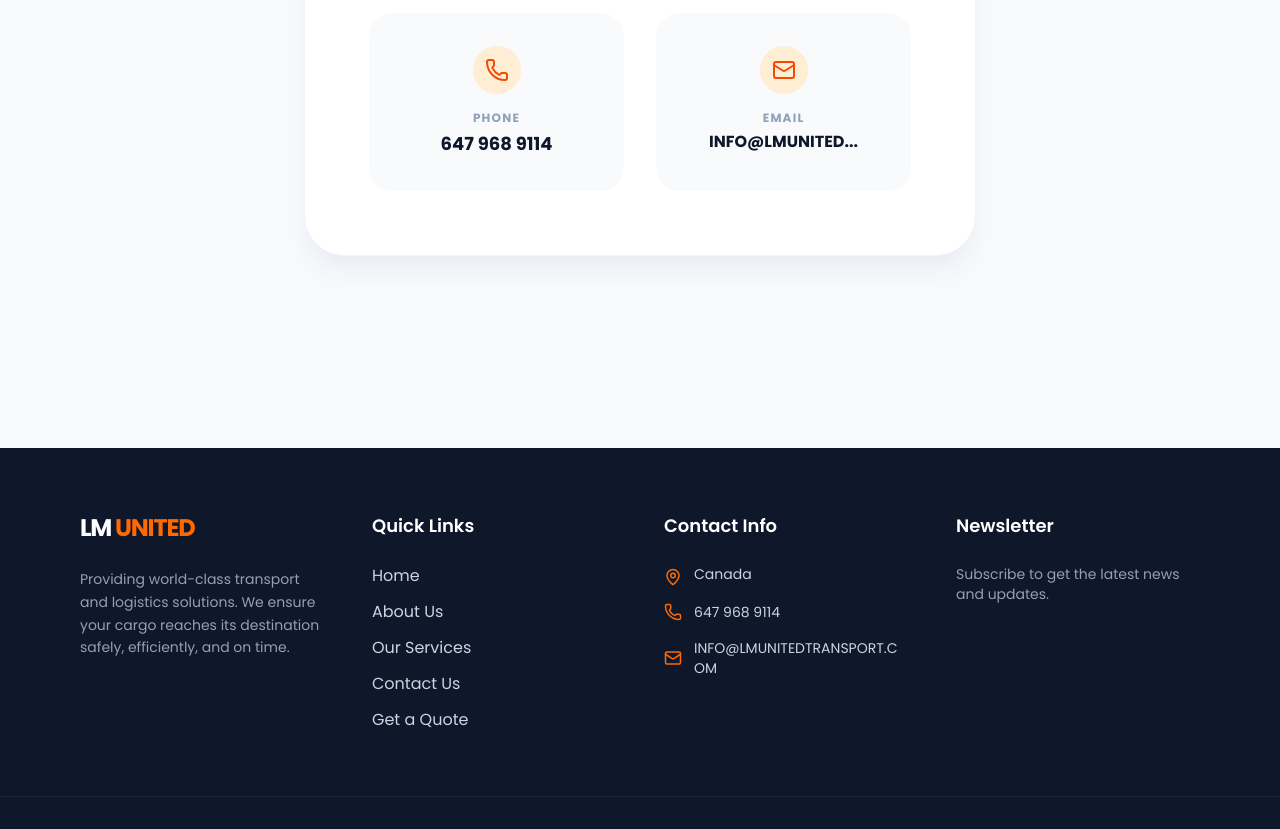
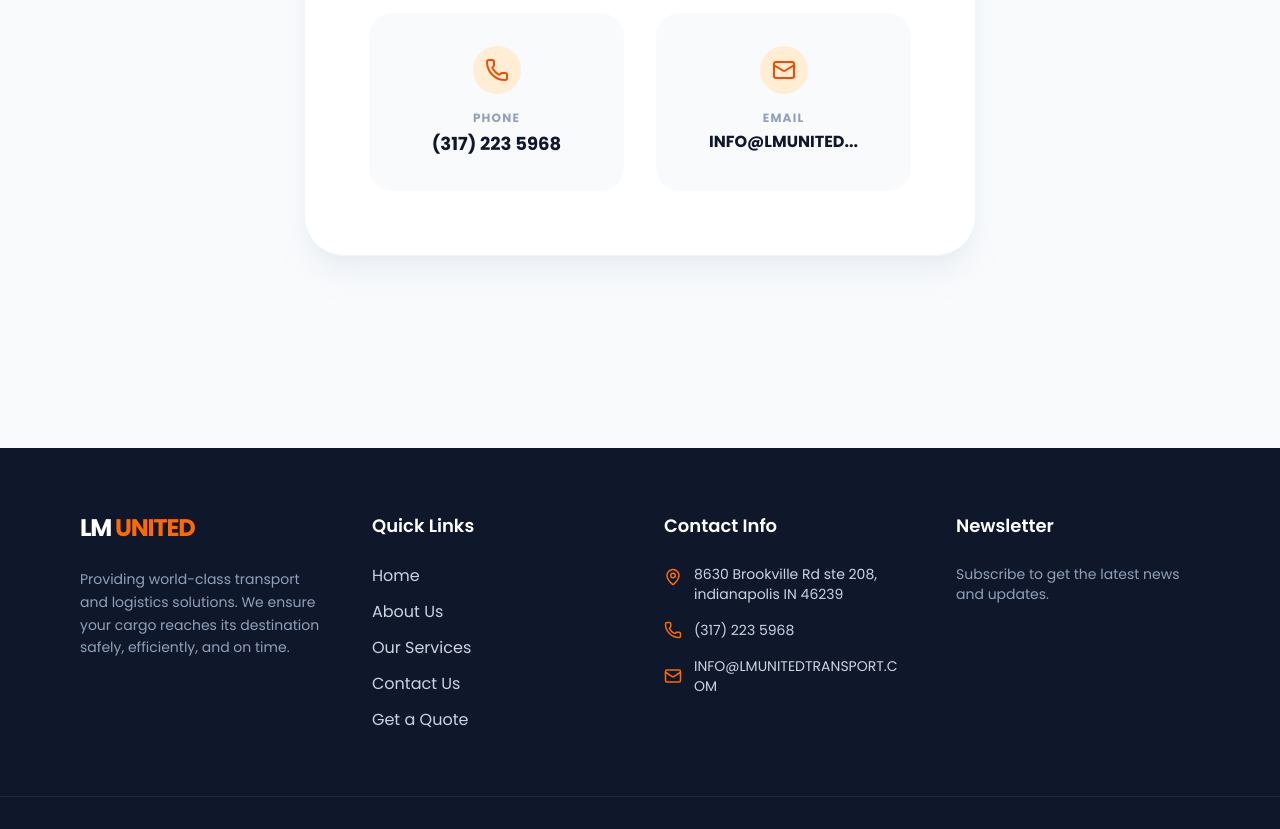
Before and after one commit to Anshik-02/Lm-united, a Next.js app: page /contactUs in a window 1280 px wide. Shown: the part 440-1269 px from the top of the page. Built offline with nearby package versions, Linux system fonts and the light colour scheme.

Commit message:
Fix- address

```diff
--- a/app/contactUs/page.tsx
+++ b/app/contactUs/page.tsx
@@ -14,7 +14,7 @@ export default function ContactUs() {
 
           <div className="grid grid-cols-1 md:grid-cols-2 gap-8 mt-10">
             <a
-              href="tel:+6479689114"
+              href="tel:+13172235968"
               className="group flex flex-col items-center gap-4 p-8 rounded-3xl bg-slate-50 hover:bg-orange-50 transition-all duration-300 border border-transparent hover:border-orange-100"
             >
               <div className="w-12 h-12 flex items-center justify-center rounded-full bg-orange-100 text-orange-600 group-hover:bg-orange-600 group-hover:text-white transition-all duration-300">
@@ -22,7 +22,7 @@ export default function ContactUs() {
               </div>
               <div>
                 <p className="text-xs font-bold text-slate-400 uppercase tracking-widest mb-1">Phone</p>
-                <span className="text-slate-900 font-bold text-lg">647 968 9114</span>
+                <span className="text-slate-900 font-bold text-lg">(317) 223 5968</span>
               </div>
             </a>
 
--- a/components/footer.tsx
+++ b/components/footer.tsx
@@ -2,7 +2,7 @@
 
 import Link from "next/link";
 import React from "react";
-import { Phone, Mail, MapPin, Facebook, Twitter, Linkedin, Instagram, ArrowRight } from "lucide-react";
+import { Phone, Mail, MapPin } from "lucide-react";
 
 export default function Footer() {
   const currentYear = new Date().getFullYear();
@@ -41,11 +41,11 @@ export default function Footer() {
             <ul className="flex flex-col gap-4">
               <li className="flex items-start gap-3">
                 <MapPin className="text-orange-500 mt-1 shrink-0" size={18} />
-                <span className="text-sm"> Canada</span>
+                <span className="text-sm"> 8630 Brookville Rd ste 208, indianapolis IN 46239</span>
               </li>
               <li className="flex items-center gap-3">
                 <Phone className="text-orange-500 shrink-0" size={18} />
-                <a href="tel:+6479689114" className="text-sm hover:text-orange-500 transition-colors">647 968 9114</a>
+                <a href="tel:+13172235968" className="text-sm hover:text-orange-500 transition-colors">(317) 223 5968</a>
               </li>
               <li className="flex items-center gap-3">
                 <Mail className="text-orange-500 shrink-0" size={18} />
--- a/next.config.ts
+++ b/next.config.ts
@@ -1,15 +1,14 @@
 import type { NextConfig } from "next";
 
 const nextConfig: NextConfig = {
-  /* config options here */
+  images: {
+    remotePatterns: [
+      {
+        protocol: 'https',
+        hostname: 'res.cloudinary.com',
+      },
+    ],
+  },
 };
 
 export default nextConfig;
-module.exports = {
-  eslint: {
-    ignoreDuringBuilds: true,
-  },
-   images: {
-    domains: ["res.cloudinary.com"],
-  },
-};
```
Also changed, not shown: package.json (+16 -16 lines), tsconfig.json (+19 -5 lines), 1 other file (tests, documents, lock files or other folders).
